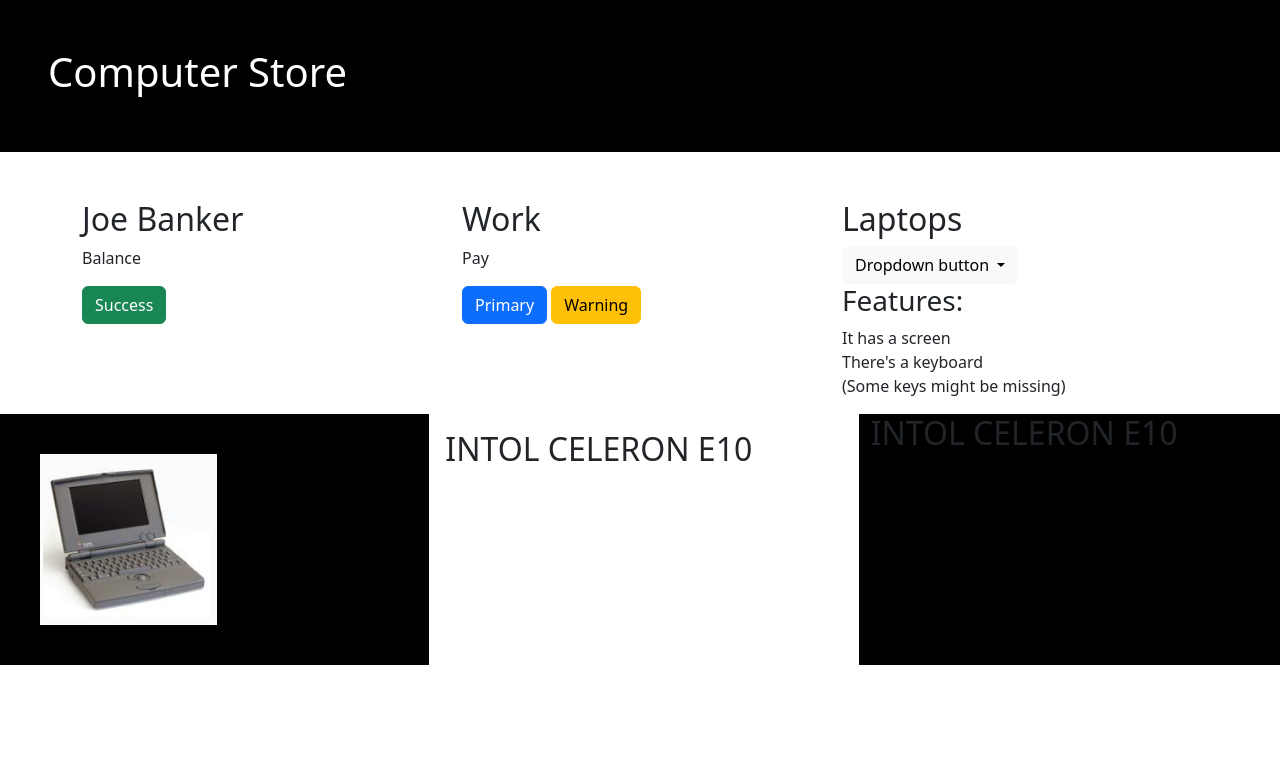
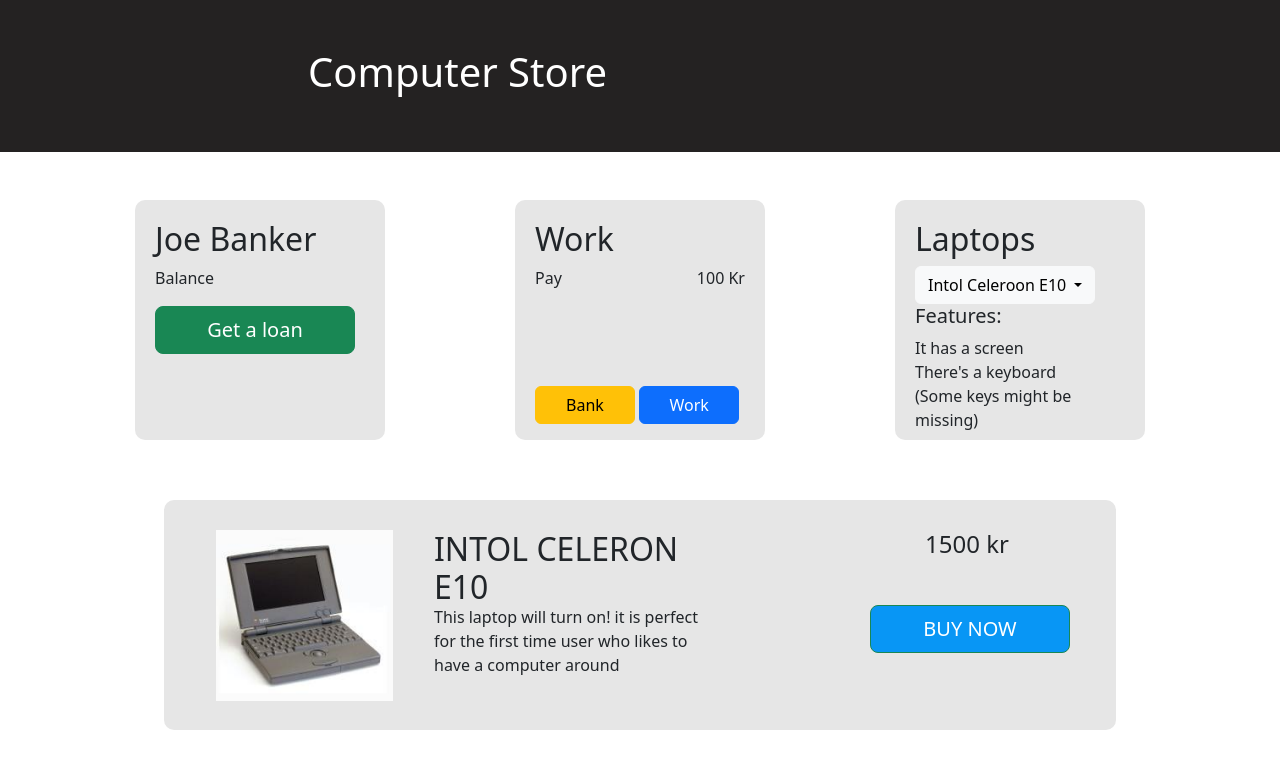
Before and after one commit to ThostDk/Komputer-Store, a plain HTML site: page index.html in a window 1280 px wide. Drawn offline with nearby package versions, Linux system fonts and the light colour scheme.

Commit message:
added Computer store styling

```diff
--- a/index.css
+++ b/index.css
@@ -0,0 +1,62 @@
+#headerbar{
+    background-color: rgb(36, 34, 34);
+
+}
+#headerText{
+    margin-left: 260px;
+
+}
+#balanceBtn {
+    width: 200px!important;
+}
+#buyNowBtn{
+    width: 200px!important;
+    background-color: #0896f5;
+
+}
+#bankBtn {
+    width: 100px!important;
+    margin-top: 80px;
+}
+#workBtn {
+    width: 100px!important;
+    margin-top: 80px;
+}
+#payAmount{
+
+    text-align: right;
+
+}
+#productPrice{
+    text-align: center;
+}
+#row1Container{
+    background-color: rgb(230, 230, 230);
+    width: 250px;
+    height: 240px;
+    margin-left: auto;
+    margin-right: auto;
+    padding: 20px;
+    border-radius: 10px;
+}
+#row1{
+    height: 300px;
+}
+#row2{
+
+    margin-left: 82px;
+    margin-right: 82px;
+    height: 230px;
+    background-color: rgb(230, 230, 230);
+    border-radius: 10px;
+    padding: 40px;
+    padding-top: 30px;
+}
+#row2TopCol{
+
+
+    height: 75px;
+}
+#row2BottomCol{
+    height: 75px;
+}
--- a/index.html
+++ b/index.html
@@ -8,33 +8,46 @@
     <link href="https://cdn.jsdelivr.net/npm/bootstrap@5.3.0-alpha1/dist/css/bootstrap.min.css" rel="stylesheet"
         integrity="sha384-GLhlTQ8iRABdZLl6O3oVMWSktQOp6b7In1Zl3/Jr59b6EGGoI1aFkw7cmDA6j6gD" crossorigin="anonymous">
 
-    <link href="/index.css" rel="stylesheet">
+    <link href="/Komputer-Store/index.css" rel="stylesheet">
     <title>Document</title>
 </head>
 
 <body>
-    <div class="container-fluid p-5 bg-black text-white text-left">
-        <h1>Computer Store</h1>
+    <div class="container-fluid p-5 text-white text-left" id="headerbar">
+        <h1 id="headerText">Computer Store</h1>
     </div>
 
     <div class="container mt-5">
-        <div class="row">
-            <div class="col-sm-4">
+        <div class="row" id="row1">
+            <div class="col-sm-4" id="row1Container">
                 <h2>Joe Banker</h2>
                 <p>Balance</p>
-                <button type="button" class="btn btn-success">Success</button>
+                <button type="button" class="btn btn-primary btn-lg btn-success" id="balanceBtn">Get a loan</button>
             </div>
             <div class="col-sm-4">
+            <div class="col-sm-4" id="row1Container">
                 <h2>Work</h2>
-                <p>Pay</p>
-                <button type="button" class="btn btn-primary">Primary</button>
-                <button type="button" class="btn btn-warning">Warning</button>
+                <div class="row">
+                    <div class="col-sm-2"><p>Pay</p></div>
+                    <div class="col-sm-10" id="payAmount"><p>100 Kr</p></div>
+                </div>
+
+
+
+
+                <button type="button" class="btn btn-warning" id="bankBtn">Bank</button>
+                <button type="button" class="btn btn-primary" id="workBtn">Work</button>
+            </div>
+
+
+
             </div>
             <div class="col-sm-4">
+            <div class="col-sm-4" id="row1Container">
                 <h2>Laptops</h2>
                 <div class="dropdown">
                     <button type="button" class="btn btn-light dropdown-toggle" data-bs-toggle="dropdown">
-                        Dropdown button
+                        Intol Celeroon E10
                     </button>
                     <ul class="dropdown-menu">
                         <li><a class="dropdown-item" href="#">Link 1</a></li>
@@ -42,36 +55,39 @@
                         <li><a class="dropdown-item" href="#">Link 3</a></li>
                     </ul>
                 </div>
-                <h3>Features:</h3>
-                <p>
-                    It has a screen <br>
+                <h5>Features:</h5>
+                <p>It has a screen <br>
                     There's a keyboard<br>
                     (Some keys might be missing)
-
                 </p>
             </div>
+
+            </div>
+        </div>
+        <div class="row" id="row2">
+            <div class="col-3">
+                    <img src="/Images/Laptop1.png" id="laptop1">
+            </div>
+            <div class="col-4 ">
+                <div class="col-12" id="row2TopCol"><h2>INTOL CELERON E10</h2></div>
+                <div class="col-12" id="row2BottomCol"><p>This laptop will turn on! it is perfect for the first time user who likes to have a computer around </p></div>
+
+
+            </div>
+            <div class="col-2 "></div>
+            <div class="col-3">
+                <div class="col-12" id="row2TopCol"><h4 id="productPrice">1500 kr</h4></div>
+                <div class="col-12 text-center" id="row2BottomCol"><button type="button" class="btn btn-primary btn-lg btn-success" id="buyNowBtn">BUY NOW</button></div>
+
+
+            </div>
+
+
         </div>
     </div>
 
     <div class="container-fluid mt-12">
-        <div class="row">
-            <div class="col p-3 bg-black">
-                <div class="col p-4">
-                    <img src="/Images/Laptop1.png" id="laptop1">
-                </div>
 
-            </div>
-            <div class="col p-3 ">
-
-                    <h2>INTOL CELERON E10</h2>
-
-            </div>
-            <div class="col p-6 bg-black">
-                <h2>INTOL CELERON E10</h2>
-            </div>
-
-
-        </div>
     </div>
 
 
```
